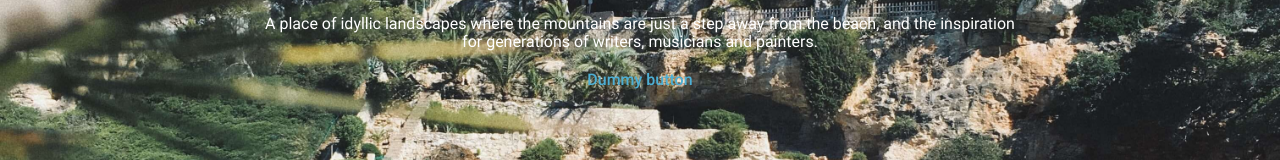
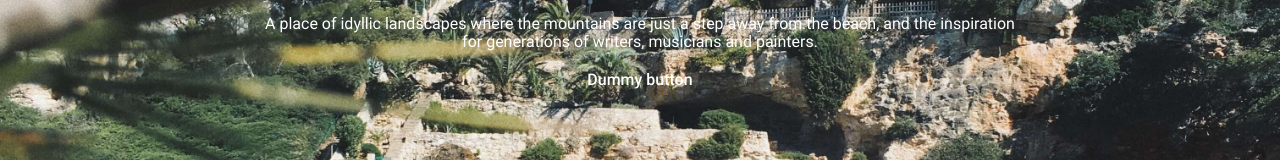
Before and after one commit to miriam-mr90/mallorca, a React (Create React App) app: page / in a window 1280 px wide. Shown: the part 192-352 px from the top of the page. Built offline with nearby package versions, Linux system fonts and the light colour scheme.

Commit message:
styles: set inherit color to link class

```diff
--- a/src/assets/stylesheets/components/_link.scss
+++ b/src/assets/stylesheets/components/_link.scss
@@ -1,7 +1,7 @@
 $this: '.link';
 
 #{$this} {
-    color: $c-main;
+    color: inherit;
     font-size: 16px;
     font-weight: 500;
     padding-bottom: .4rem;
@@ -9,7 +9,7 @@ $this: '.link';
     width: max-content;
 
     &:hover {
-        color: $c-main;
+        color: inherit;
         cursor: pointer;
         text-decoration: none;
     }
@@ -18,7 +18,7 @@ $this: '.link';
         $element: &;
 
         &::after {
-            background-color: $c-main;
+            background-color: currentColor;
             bottom: 0;
             content: '';
             display: block;
```
